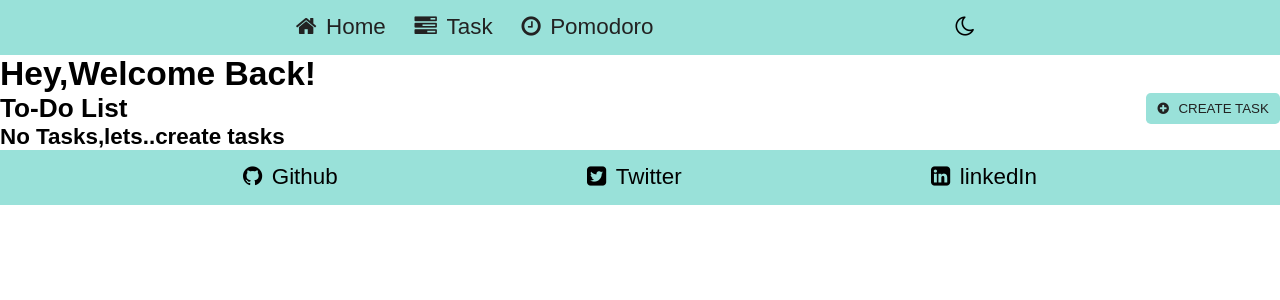
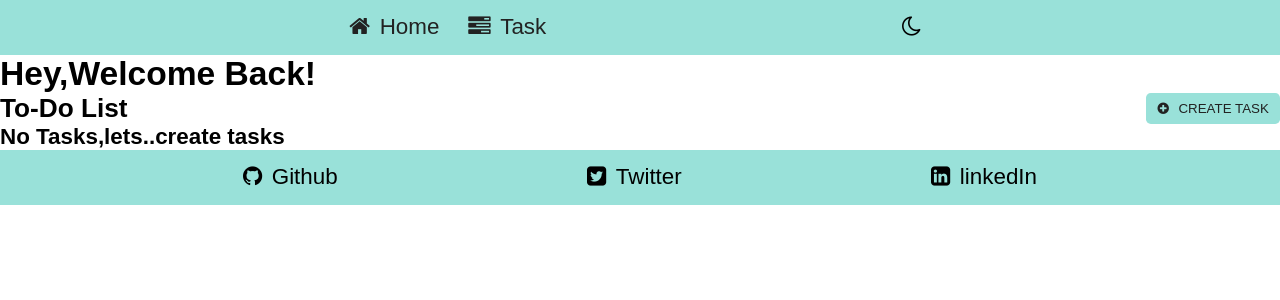
Before and after one commit to BISINIGISHIVANI/pomodoro, a React (Create React App) app: page /tasks in a window 1280 px wide. Shown: the top 300 px of the page. Built offline with nearby package versions, Linux system fonts and the light colour scheme; a web font is replaced by a local one.

Commit message:
refactor:add zindex to navbar

```diff
--- a/src/App.css
+++ b/src/App.css
@@ -68,7 +68,7 @@ a {
   color: var(--mainWhite);
 }
 .dark-mode input,
-.dark-mode textarea {
+.dark-mode textarea ,.dark-mode .name{
   color: var(--mainWhite);
 }
 .flex-col {
@@ -159,7 +159,6 @@ a {
   border: 1px solid var(--primaryColor);
   z-index: 3;
 }
-
 @media screen and (max-width: 540px) {
   .row-reverse {
     display: flex;
--- a/src/components/navbar/navbar.css
+++ b/src/components/navbar/navbar.css
@@ -2,4 +2,5 @@
     position: sticky;
     top: 0;
     background-color: var(--primaryColor);
+    z-index: 3;
   }
--- a/src/components/navbar/navbar.js
+++ b/src/components/navbar/navbar.js
@@ -3,9 +3,7 @@ import { useEffect, useState } from "react";
 import { Link } from "react-router-dom";
 export const Navbar = () => {
   const themeFromLocal = JSON.parse(localStorage.getItem("darkMode"));
-
   const [darkMode, setDarkMode] = useState(themeFromLocal || false);
-
   useEffect(() => {
     localStorage.setItem("darkMode", darkMode);
     darkMode
@@ -25,11 +23,6 @@ export const Navbar = () => {
             <li>
               <Link to="/tasks">
                 <i class="fa fa-tasks"></i>Task
-              </Link>
-            </li>
-            <li>
-              <Link to="/pomodoro">
-                <i className="fa fa-clock-o"></i>Pomodoro
               </Link>
             </li>
           </ul>
```
